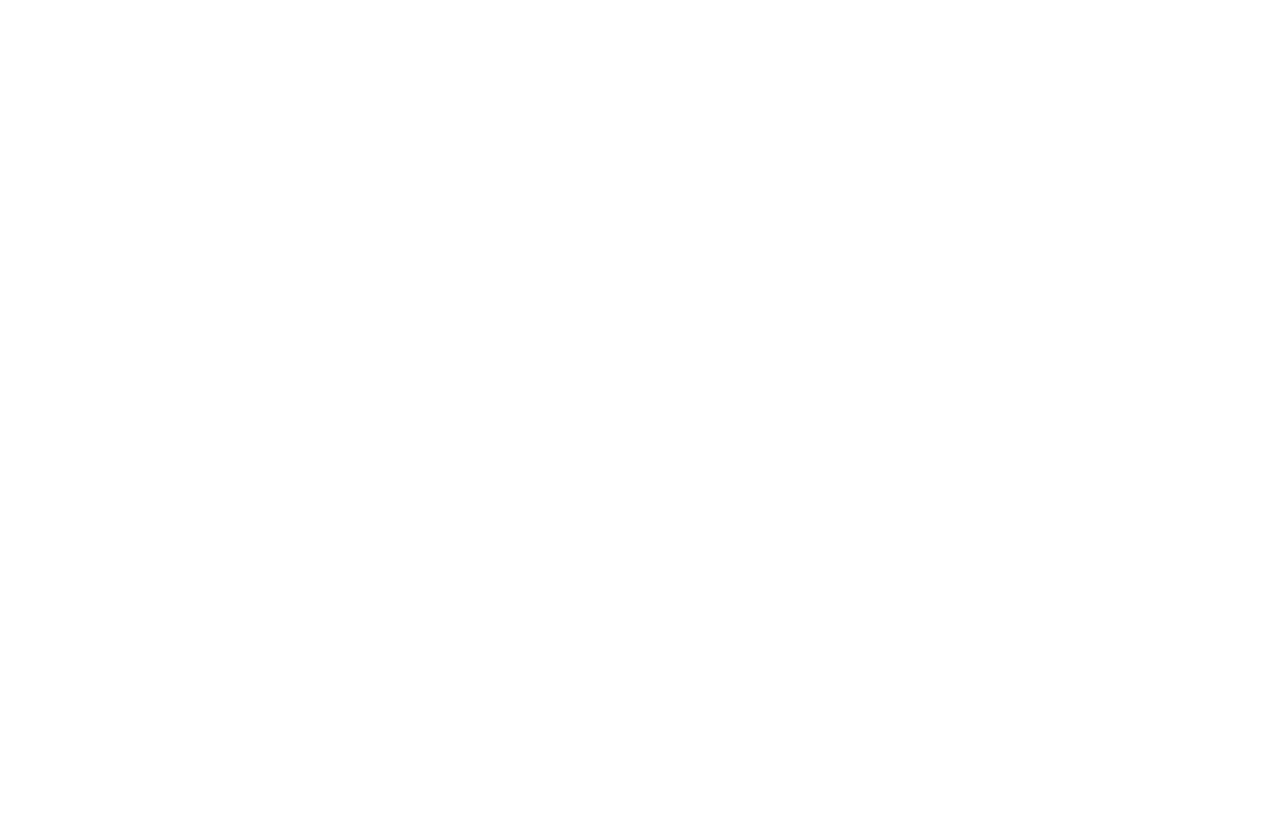
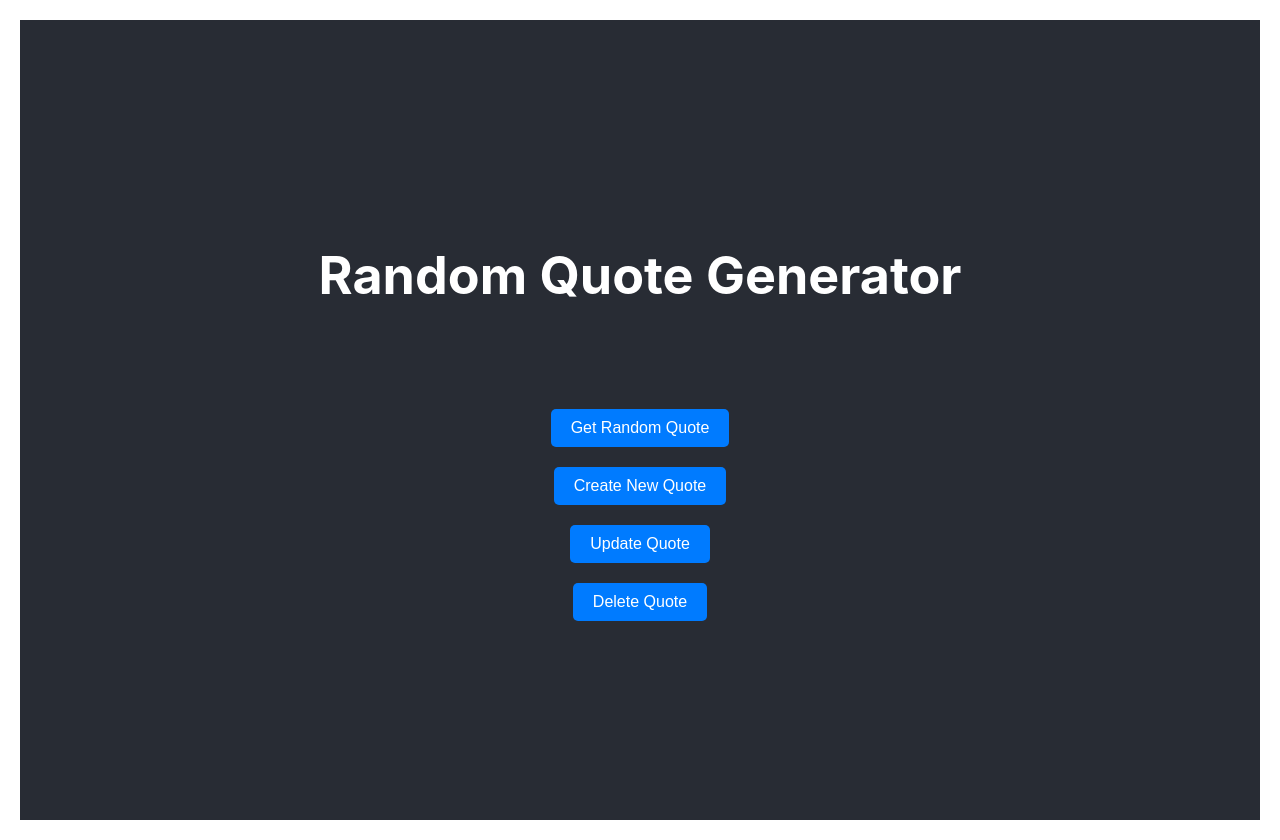
Before and after one commit to Dev-Din/random-quote-generator-frontend, a React (Create React App) app: page / in a window 1280 px wide. Before the commit the page ends 800 px from the top, so only its background shows below. Built offline with nearby package versions, Linux system fonts and the light colour scheme.

Commit message:
Createquote function

```diff
--- a/src/App.js
+++ b/src/App.js
@@ -20,7 +20,25 @@ function App() {
   };
 
   const createQuote = async () => {
-
+   try {
+     const newQuote = {
+       quote: "Your quote text here",
+       author: "Author's name here",
+     };
+     const response = await fetch('/quotes', {
+       method: 'POST',
+       headers: {
+         'Content-Type': 'application/json',
+       },
+       body: JSON.stringify(newQuote),
+     });
+     const data = await response.json();
+     // Update the state with the new quote received from the server
+     setQuote(data.quote);
+     setAuthor(data.author);
+   } catch (error) {
+     console.error('Error creating quote:', error);
+   }
  };
 
  const updateQuote = async () => {
@@ -31,7 +49,7 @@ function App() {
 
  };
 
-
+  return (
     <div className="App">
       <header className="App-header">
         <h1>Random Quote Generator</h1>
@@ -42,7 +60,7 @@ function App() {
         <Button text="Delete Quote" onClick={deleteQuote} />
       </header>
     </div>
-
+  );
 }
 
 export default App;
```
